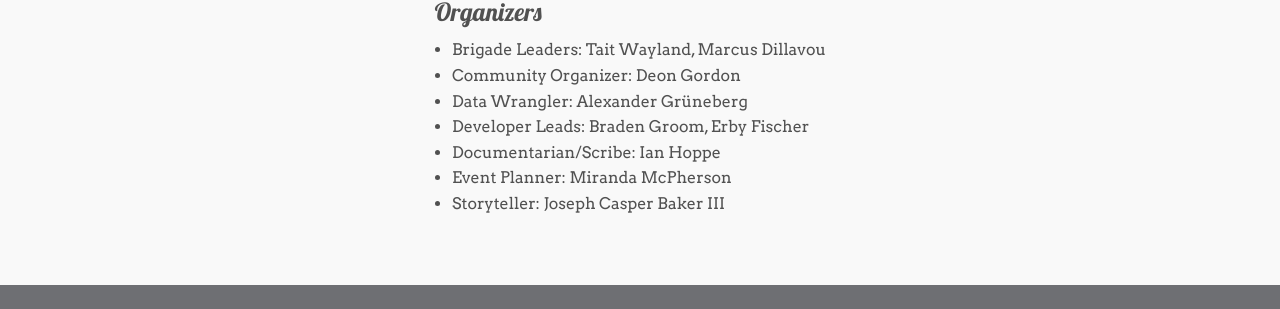
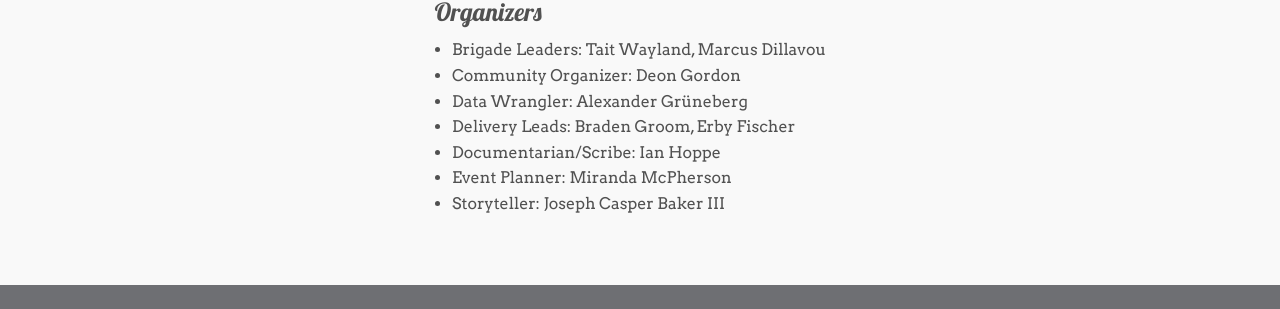
Before and after one commit to codeforbirmingham/codeforbirmingham.github.io, a Jekyll site: the page built from index.md, in a window 1280 px wide and 900 px high, scrolled down 1573 px. Shown: the part 429-738 px from the top of the window. Built offline with Jekyll 4.4.1, drawn with Linux system fonts in a browser that asks for light colours.

Commit message:
Changed Developer Leads to Delivery Leads in index.md

```diff
--- a/index.md
+++ b/index.md
@@ -37,7 +37,7 @@ Organizers
 - Brigade Leaders: Tait Wayland, Marcus Dillavou
 - Community Organizer: Deon Gordon
 - Data Wrangler: Alexander Grüneberg
-- Developer Leads: Braden Groom, Erby Fischer
+- Delivery Leads: Braden Groom, Erby Fischer
 - Documentarian/Scribe: Ian Hoppe
 - Event Planner: Miranda McPherson
 - Storyteller: Joseph Casper Baker III
```
